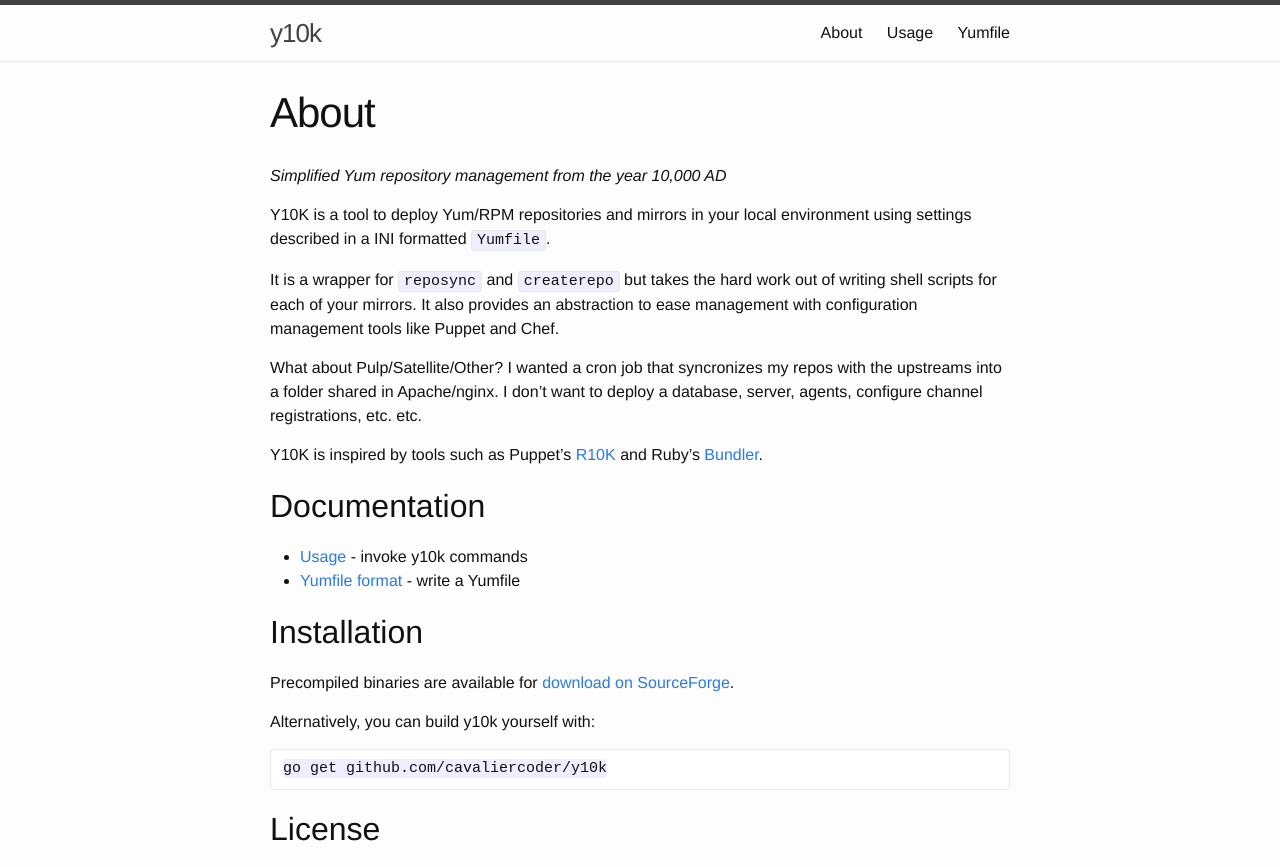
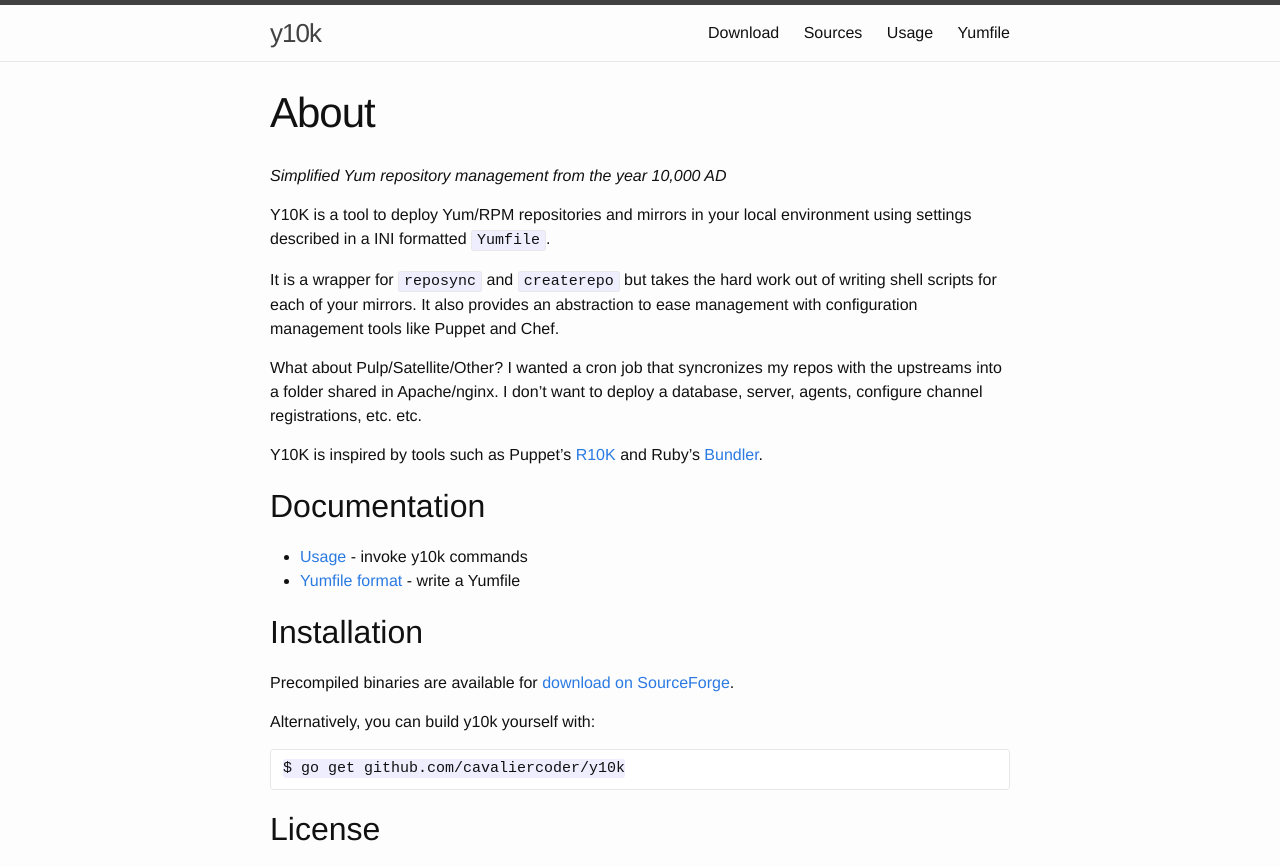
Before and after one commit to cavaliercoder/y10k, a Jekyll site: the page built from _docs/about.md, in a window 1280 px wide. Shown: the top 867 px of the page. Built offline with Jekyll 4.4.1, drawn with Linux system fonts in a browser that asks for light colours.

Commit message:
Added download and sources menu link

```diff
--- a/_data/menu.yaml
+++ b/_data/menu.yaml
@@ -1,7 +1,4 @@
 ---
-- title: About
-  link: /
-
 - title: Usage
   link: /usage/
 
--- a/_docs/about.md
+++ b/_docs/about.md
@@ -32,7 +32,7 @@ Precompiled binaries are available for [download on SourceForge](https://sourcef
 
 Alternatively, you can build y10k yourself with:
 
-	go get github.com/cavaliercoder/y10k
+	$ go get github.com/cavaliercoder/y10k
 
 
 ## License
--- a/_includes/header.html
+++ b/_includes/header.html
@@ -14,8 +14,10 @@
       </a>
 
       <div class="trigger">
+        <a class="page-link" href="https://sourceforge.net/projects/y10k/files/latest/download">Download</a>
+        <a class="page-link" href="https://github.com/cavaliercoder/y10k">Sources</a>
         {% for menu in site.data.menu %}
-          <a class="page-link" href="{{ menu.link | prepend: site.baseurl }}">{{ menu.title }}</a>
+        <a class="page-link" href="{{ menu.link | prepend: site.baseurl }}">{{ menu.title }}</a>
         {% endfor %}
       </div>
     </nav>
```
